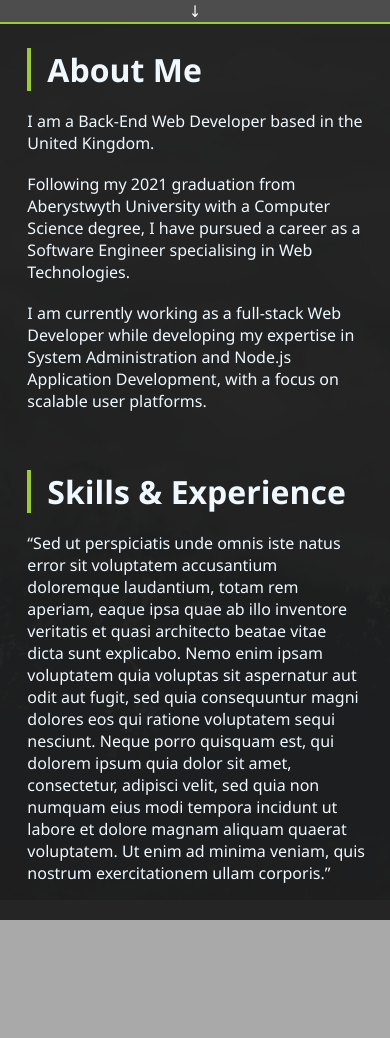
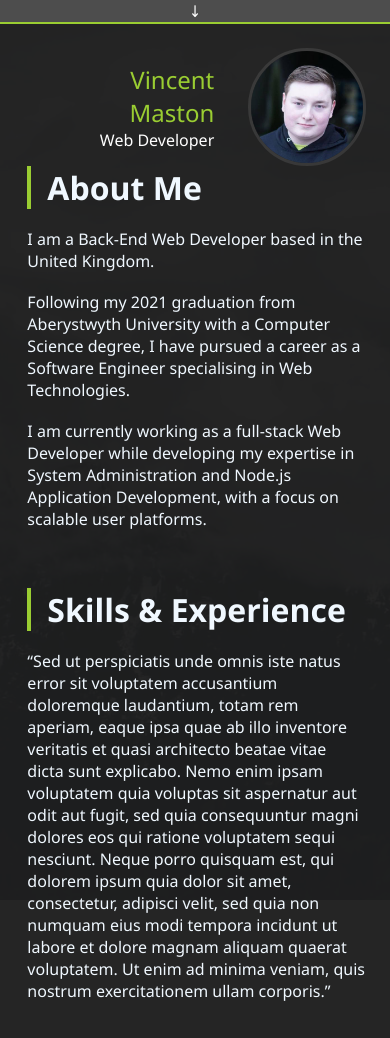
Before and after one commit to VMaston/vmaston.github.io, a Jekyll site: the page built from index.md, in a window 390 px wide. Built offline with Jekyll 4.4.1, drawn with Linux system fonts in a browser that asks for light colours; before the commit the page ends 920 px from its top, so only the background shows below that.

Commit message:
my name and picture on mobile view

```diff
--- a/assets/css/styles.css
+++ b/assets/css/styles.css
@@ -258,7 +258,8 @@ button {
 
 .name {
   font-size: x-large;
-  padding: 10%;
+  padding-left: 10%;
+  padding-right: 10%;
   color: var(--accent);
   font-weight: lighter;
 }
--- a/assets/css/styles_description.css
+++ b/assets/css/styles_description.css
@@ -2,9 +2,9 @@
   display: none;
 }
 
-.description img {
+/* .description img {
   padding: 1em;
-}
+} */
 
 .description h1 {
   border-bottom: 2px solid var(--accent);
@@ -24,6 +24,27 @@
   display: none;
 }
 
+.imgdisplay {
+  display: none;
+}
+
+@media only screen and (max-width: 1200px) {
+  /* For mobile phones: */
+  .image-container {
+    direction: rtl;
+    justify-content: right;
+    padding: 0;
+  }
+
+  .me {
+    width: 7em;
+  }
+
+  .imgdisplay {
+    display: flex;
+  }
+}
+
 .postwindow {
   max-width: 900px;
   padding: 20px;
--- a/index.md
+++ b/index.md
@@ -4,6 +4,14 @@ layout: default
 ---
 
 <link rel="stylesheet" type="text/css" href="/assets/css/styles_description.css" />
+
+  <div id="image-container" class="image-container imgdisplay">
+    <img class="me" src="/assets/img/me.jpg" alt="Vincent Maston" />
+    <div class="name">
+      Vincent Maston
+      <div class="undername">Web Developer</div>
+    </div>
+  </div>
 
 ### About Me
 
```
